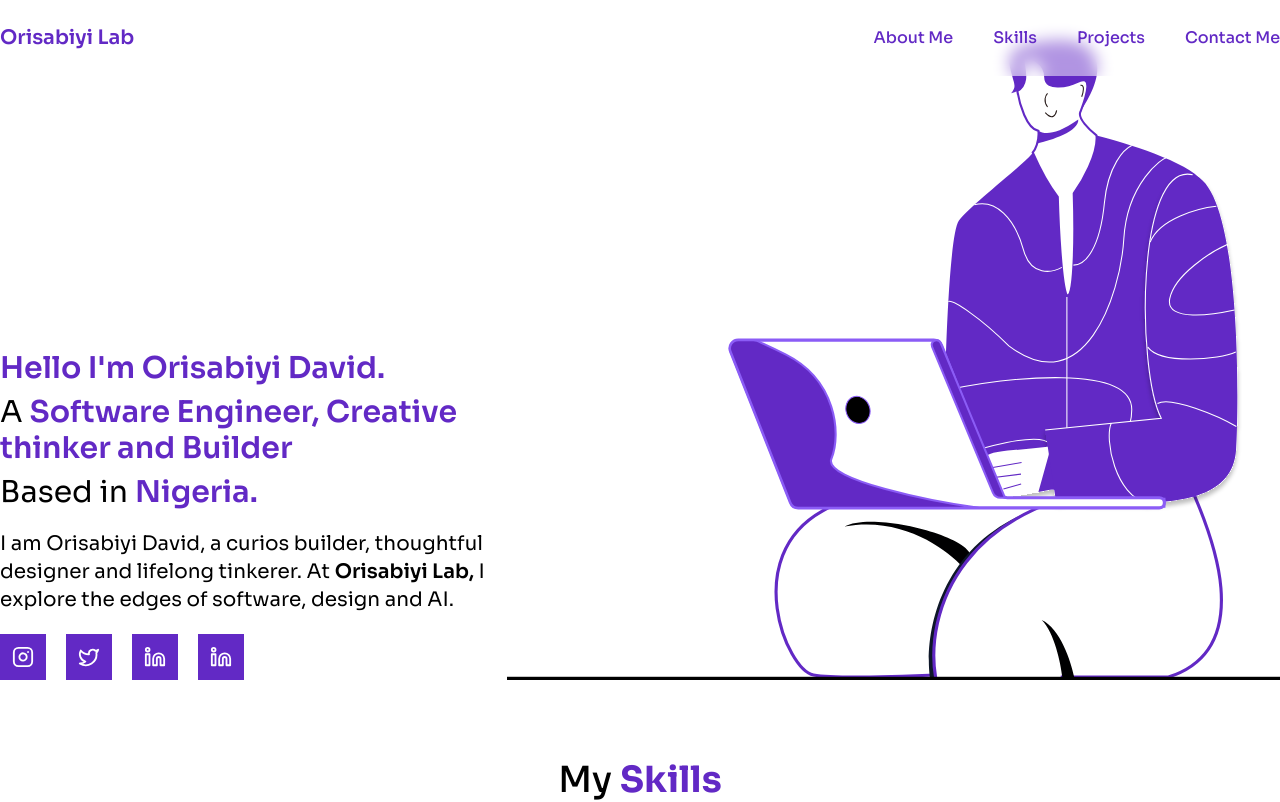
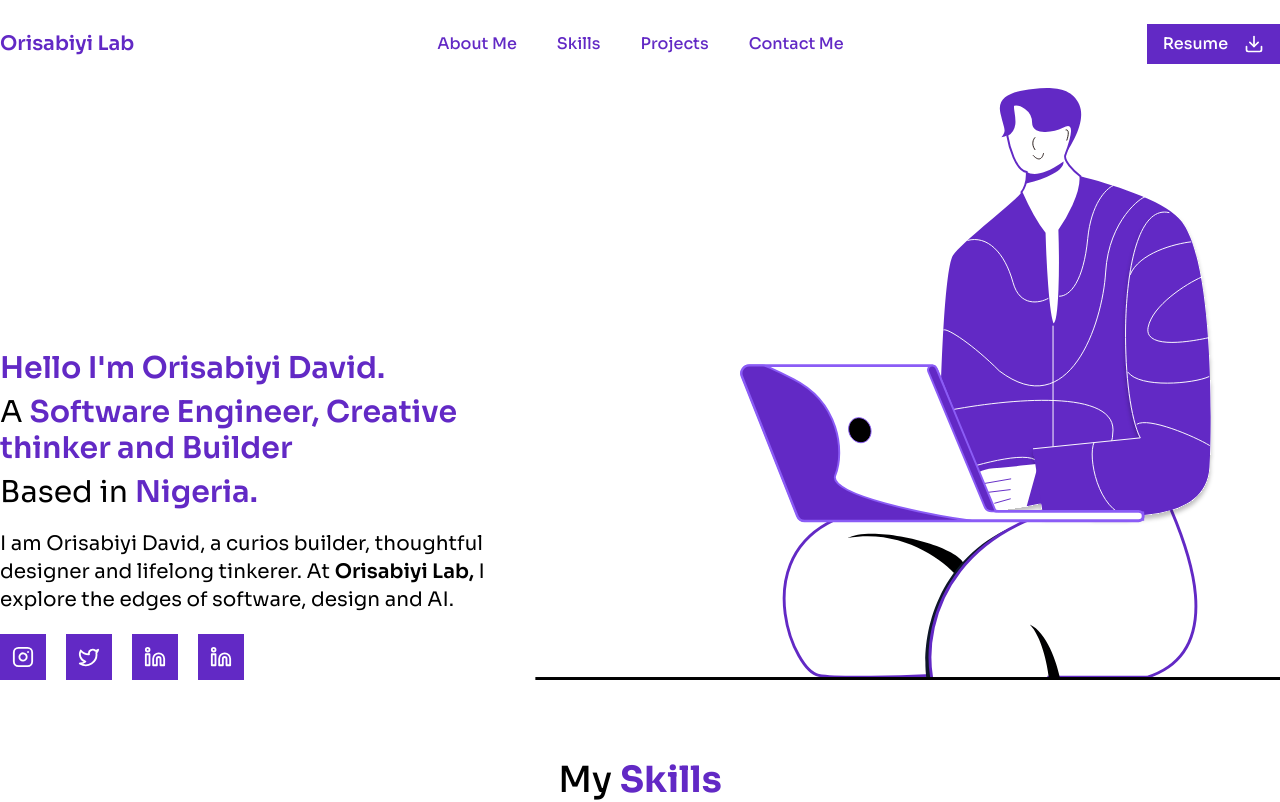
Before and after one commit to Orisabiyi/orisabiyi-lab, a Next.js app: page / in a window 1280 px wide. Shown: the top 802 px of the page. Built offline with nearby package versions, Linux system fonts and the light colour scheme.

Commit message:
Refactor Header and Navbar components for improved layout and responsiveness

```diff
--- a/components/header.tsx
+++ b/components/header.tsx
@@ -3,7 +3,7 @@ import Socials from "./socials";
 
 
 export default function Header() {
-  return <header className="flex flex-col md:flex-row md:h-[90vh] 2xl:h-[80vh] pt-20 pb-5 md:py-10 container mx-auto font-sora">
+  return <header className="flex flex-col md:flex-row md:h-[90vh] 2xl:h-[80vh] pt-20 pb-5 md:py-10 md:pt-22 container mx-auto font-sora">
     <div className="md:w-[38%] p-10 md:p-0 self-end flex flex-col items-start gap-3 md:gap-5 order-1 md:order-0">
       <h2 className="text-2xl md:text-3xl 2xl:text-4xl flex flex-col gap-1 md:gap-2 2xl:gap-4 w-full">
         <span className="font-semibold text-primary">
--- a/components/navbar.tsx
+++ b/components/navbar.tsx
@@ -19,7 +19,8 @@ export default function Navbar() {
   }
 
   return (
-    <nav className="fixed bg-white/50 backdrop-blur flex items-center container mx-auto w-full py-6 px-10 md:px-0 font-sora font-medium text-primary">
+    <nav className="fixed bg-white/50 backdrop-blur w-full">
+      <div className="flex items-center justify-center container mx-auto py-6 px-10 md:px-0 font-sora font-medium text-primary">
         <h1 className="mr-auto text-xl font-semibold">
           <Link href='/'>Orisabiyi Lab</Link>
         </h1>
@@ -34,7 +35,7 @@ export default function Navbar() {
           }
         </ul>
 
-      <button className="hidden flex items-center gap-4 ml-auto bg-primary text-white px-4 py-2 hover:bg-purple-700 transition-colors">
+        <button className="hidden md:flex items-center gap-4 ml-auto bg-primary text-white px-4 py-2 hover:bg-purple-700 transition-colors">
           <span>Resume</span>
           <Download size={20} />
         </button>
@@ -44,13 +45,14 @@ export default function Navbar() {
         </button>
 
         {isOpen && <MobileMenu />}
+      </div>
     </nav>
   )
 }
 
 function MobileMenu() {
   return (
-    <div className="fixed top-0 left-0 w-full h-full bg-white flex flex-col items-center justify-center pt-20 gap-10 font-sora text-primary">
+    <div className="fixed top-0 left-0 w-full h-full bg-white flex flex-col items-center justify-center pt-20 gap-10 font-sora text-primary md:hidden">
       <ul className="flex flex-col items-center gap-10 text-lg">
         {
           navItems.map((item) => (
```
Lines whose indentation alone changed are shown as unchanged.
